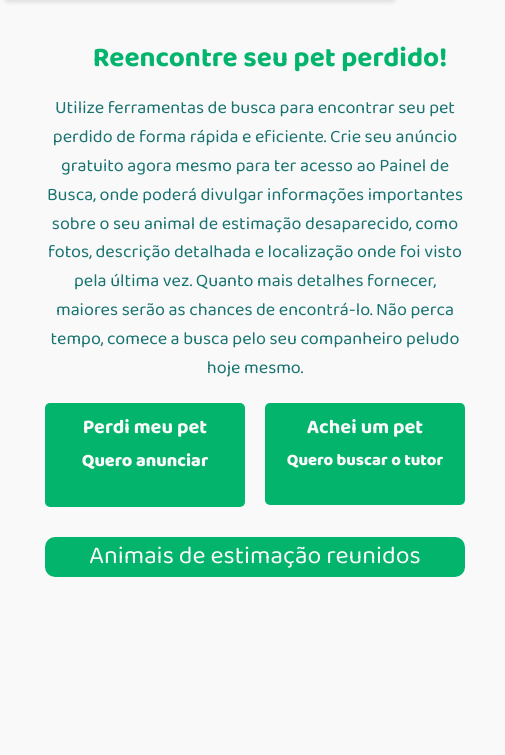
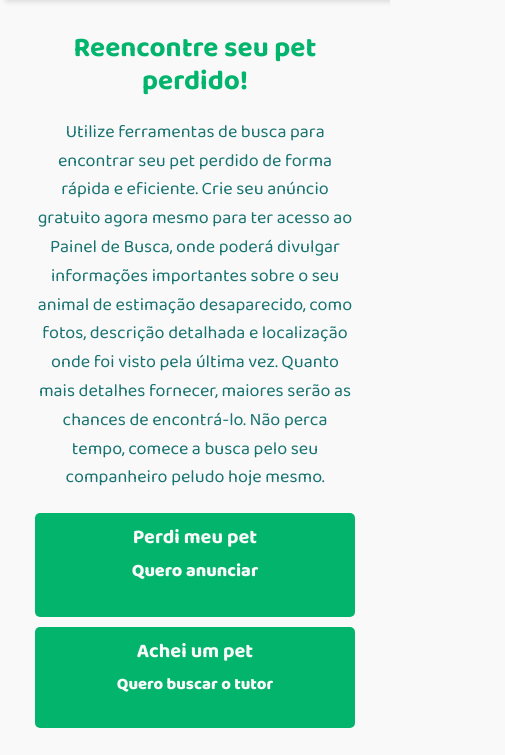
Before and after one commit to marcosffp/Cad-Meu-Pet-, a plain HTML site: page codigo/html/Home.html in a window 390 px wide. Shown: the part 113-868 px from the top of the page, 505 px wide, since content can reach past the window. Drawn offline with nearby package versions, Linux system fonts and the light colour scheme; no server answers; a web font is replaced by a local one.

Commit message:
Update Home.css

```diff
--- a/codigo/style/Home.css
+++ b/codigo/style/Home.css
@@ -523,6 +523,30 @@ h1 {
     color: var(--cor0);
   }
 
+    .conteudo {
+    padding: 10px;
+    text-align: center;
+  }
+
+  .conteudo h1 {
+    text-align: center;
+    margin-right:30px;
+  }
+
+  .butoes {
+    flex-direction: column;
+    gap: 10px;
+  }
+
+  .butoes .butao-perdi button,
+  .butoes .butao-achei button {
+    width: 100%;
+  }
+
+  .estatistica {
+    max-width: 100%;
+  }
+
   .carrosel {
     padding: 0px;
     margin: 0px;
```
